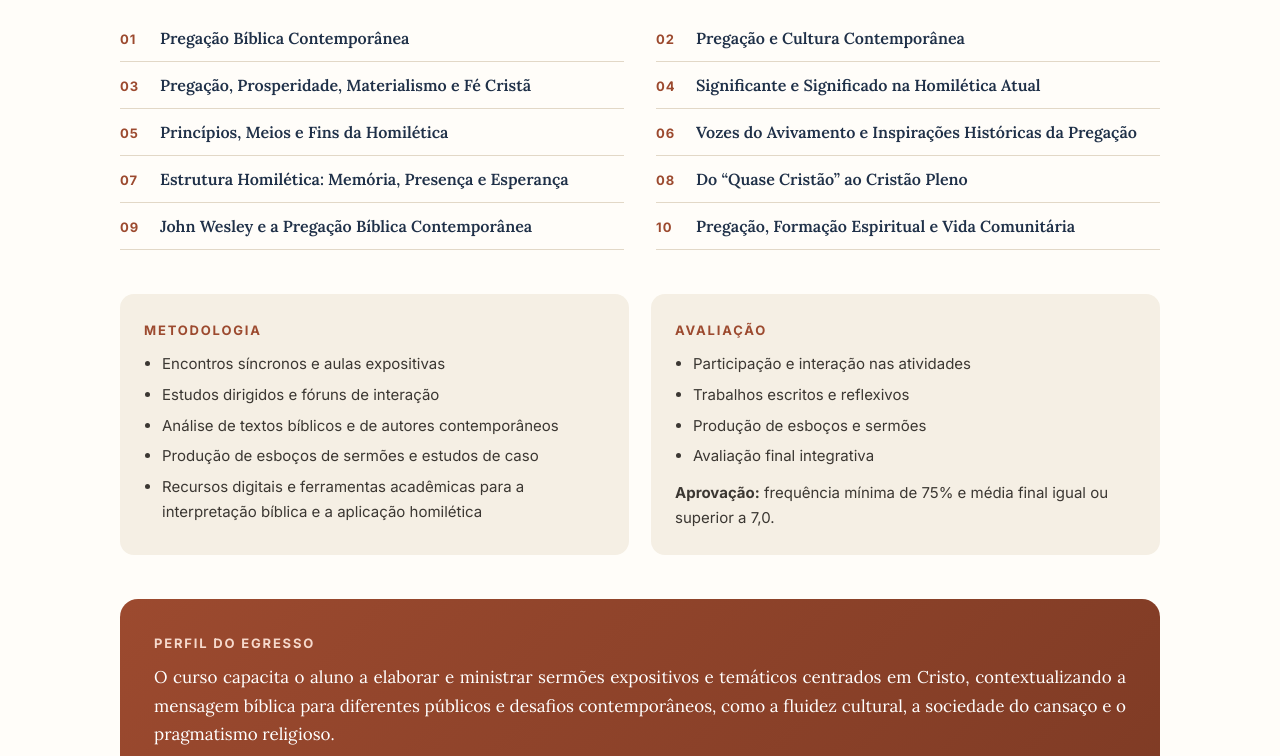
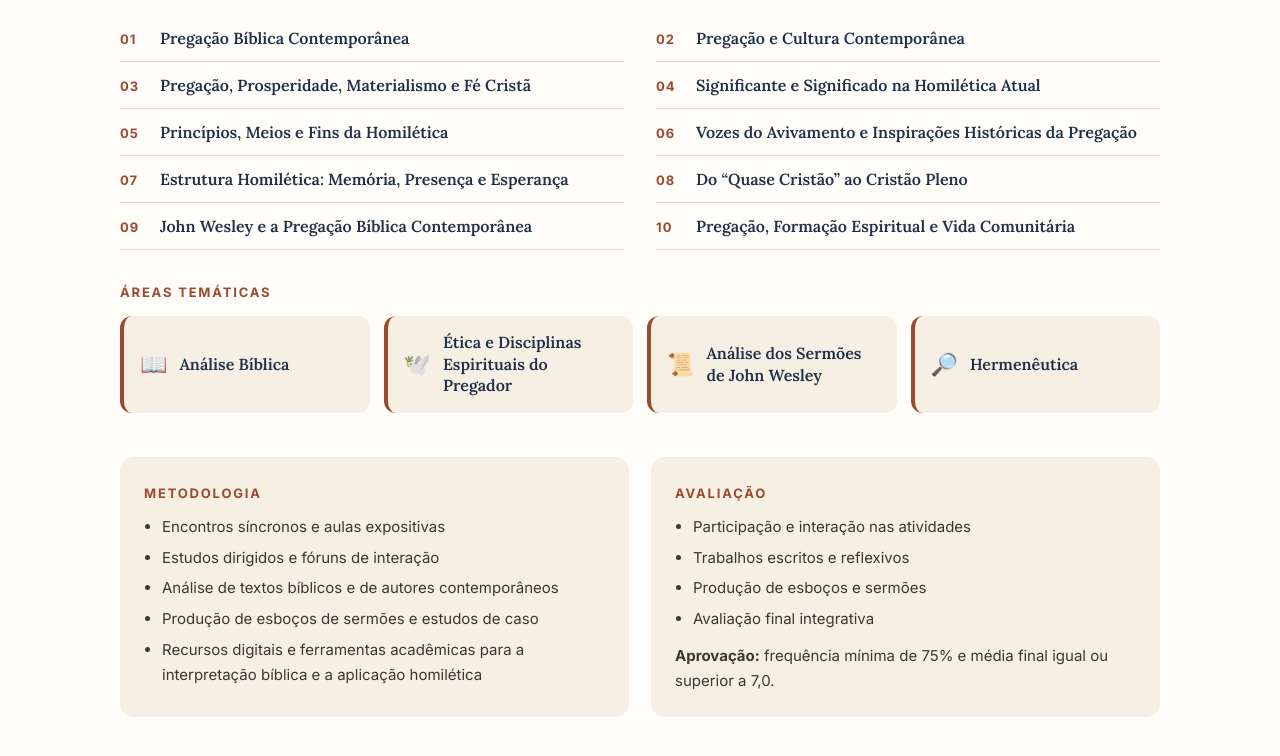
Before and after one commit to alexandrebeloniimw-cmyk/pregacao-biblica-contemporanea-projetos, a plain HTML site: page index.html in a window 1280 px wide. Shown: the part 6235-6991 px from the top of the page. Drawn offline with Linux system fonts and the light colour scheme.

Commit message:
Ementa: Áreas temáticas no conteúdo programático
Co-Authored-By: Claude Opus 5.5 <noreply@anthropic.com>
Claude-Session: https://claude.ai/code/session_01RmxGmrmbycrSVFP3Etbp99

```diff
--- a/index.html
+++ b/index.html
@@ -318,6 +318,11 @@ html.hc .ico{fill:#ffd166!important}
 @media (max-width:900px){.mgrid,.igrid{grid-template-columns:1fr}#mapabox{height:360px}.ngrid{grid-template-columns:repeat(3,1fr)}}
 @media (max-width:640px){.apres .text,.apres .text p,.vtext,.obj p,.perfil p{text-align:left!important}.ngrid{grid-template-columns:repeat(2,1fr)}.ncard b{font-size:32px}.ncard:last-child{grid-column:1/-1}.mapa,.insc{padding:56px 0}}
 @media (prefers-reduced-motion:reduce){.painel{animation:none}.totop{transition:none}}
+.atit{font:700 13px Inter;letter-spacing:.14em;text-transform:uppercase;color:var(--acc);margin:34px 0 16px}
+.areas{list-style:none;margin:0;padding:0;display:grid;grid-template-columns:repeat(4,1fr);gap:14px}
+.areas li{display:flex;align-items:center;gap:12px;background:var(--sand);border-left:4px solid var(--acc);border-radius:12px;padding:16px;font:600 16px/1.35 Lora;color:var(--ink)}
+.areas li span{font-size:22px;flex:none}
+@media (max-width:900px){.areas{grid-template-columns:repeat(2,1fr)}}@media (max-width:520px){.areas{grid-template-columns:1fr}}
 </style>
 </head>
 <body>
@@ -493,7 +498,9 @@ html.hc .ico{fill:#ffd166!important}
  <div class="obj"><h3>Objetivo geral</h3><p>Capacitar pregadores, pastores e líderes a comunicar a Palavra de Deus de forma contextualizada, fiel às Escrituras e centrada em Cristo, promovendo transformação na Igreja e na sociedade contemporânea. O curso enfatiza a consciência histórico-temporal do pregador, a fidelidade bíblica diante das pressões culturais e a prática homilética que integra tradição, autoconhecimento e vocação.</p></div>
  <div class="esub"><h3>Competências e habilidades</h3><div class="comp"><div><i>01</i>Desenvolver habilidades homiléticas para elaborar e ministrar sermões expositivos e temáticos centrados em Cristo.</div><div><i>02</i>Aplicar princípios wesleyanos e métodos de interpretação bíblica, integrando exegese, hermenêutica e análise textual.</div><div><i>03</i>Formar pregadores com postura ética, capacidade apologética e sensibilidade cultural diante dos desafios contemporâneos.</div><div><i>04</i>Exercitar discernimento espiritual e consciência temporal, evitando anacronismos e espiritualizações superficiais.</div><div><i>05</i>Promover equilíbrio entre fidelidade ao texto bíblico e diálogo crítico com a realidade atual.</div></div></div>
  <div class="esub"><h3>Base teórica</h3><div class="teo"><div><b>James K. A. Smith</b><em>Consciência histórico-temporal</em><span>Integrar memória, atenção e esperança na prática homilética.</span></div><div><b>Zygmunt Bauman</b><em>Modernidade líquida</em><span>Compreender a fluidez das relações e das instituições.</span></div><div><b>Byung-Chul Han</b><em>Sociedade do cansaço</em><span>Refletir sobre a autoexploração e o esgotamento contemporâneo.</span></div><div><b>Yuval Noah Harari</b><em>Era da desilusão</em><span>Discernir os impactos da tecnologia e da irrelevância humana.</span></div><div><b>John Stott</b><em>Perfil do pregador</em><span>Mordomia fiel da Palavra, sem reduzi-la a entretenimento ou mercadoria.</span></div><div><b>José Carlos Teodoro Jr.</b><em>Crítica ao pragmatismo religioso</em><span>Confrontar a lógica de mercado e a espetacularização da fé.</span></div></div></div>
- <div class="esub"><h3>Conteúdo programático</h3><ol class="blocos"><li>Pregação Bíblica Contemporânea</li><li>Pregação e Cultura Contemporânea</li><li>Pregação, Prosperidade, Materialismo e Fé Cristã</li><li>Significante e Significado na Homilética Atual</li><li>Princípios, Meios e Fins da Homilética</li><li>Vozes do Avivamento e Inspirações Históricas da Pregação</li><li>Estrutura Homilética: Memória, Presença e Esperança</li><li>Do “Quase Cristão” ao Cristão Pleno</li><li>John Wesley e a Pregação Bíblica Contemporânea</li><li>Pregação, Formação Espiritual e Vida Comunitária</li></ol></div>
+ <div class="esub"><h3>Conteúdo programático</h3><ol class="blocos"><li>Pregação Bíblica Contemporânea</li><li>Pregação e Cultura Contemporânea</li><li>Pregação, Prosperidade, Materialismo e Fé Cristã</li><li>Significante e Significado na Homilética Atual</li><li>Princípios, Meios e Fins da Homilética</li><li>Vozes do Avivamento e Inspirações Históricas da Pregação</li><li>Estrutura Homilética: Memória, Presença e Esperança</li><li>Do “Quase Cristão” ao Cristão Pleno</li><li>John Wesley e a Pregação Bíblica Contemporânea</li><li>Pregação, Formação Espiritual e Vida Comunitária</li></ol>
+  <h4 class="atit">Áreas temáticas</h4>
+  <ul class="areas"><li><span aria-hidden="true">📖</span>Análise Bíblica</li><li><span aria-hidden="true">🕊️</span>Ética e Disciplinas Espirituais do Pregador</li><li><span aria-hidden="true">📜</span>Análise dos Sermões de John Wesley</li><li><span aria-hidden="true">🔎</span>Hermenêutica</li></ul></div>
  <div class="duo">
   <div class="box"><h3>Metodologia</h3><ul><li>Encontros síncronos e aulas expositivas</li><li>Estudos dirigidos e fóruns de interação</li><li>Análise de textos bíblicos e de autores contemporâneos</li><li>Produção de esboços de sermões e estudos de caso</li><li>Recursos digitais e ferramentas acadêmicas para a interpretação bíblica e a aplicação homilética</li></ul></div>
   <div class="box"><h3>Avaliação</h3><ul><li>Participação e interação nas atividades</li><li>Trabalhos escritos e reflexivos</li><li>Produção de esboços e sermões</li><li>Avaliação final integrativa</li></ul><p><b>Aprovação:</b> frequência mínima de 75% e média final igual ou superior a 7,0.</p></div>
```
